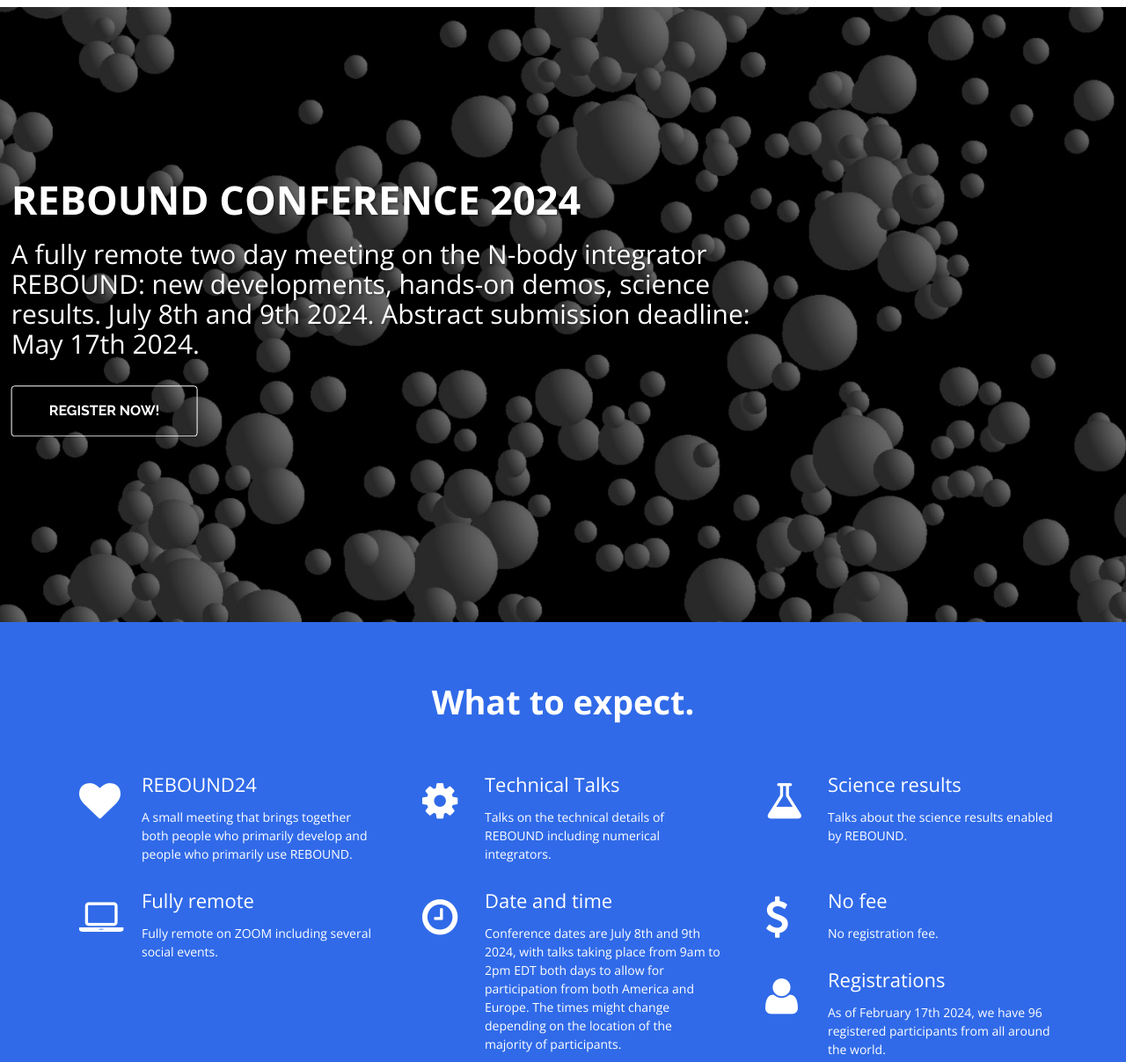
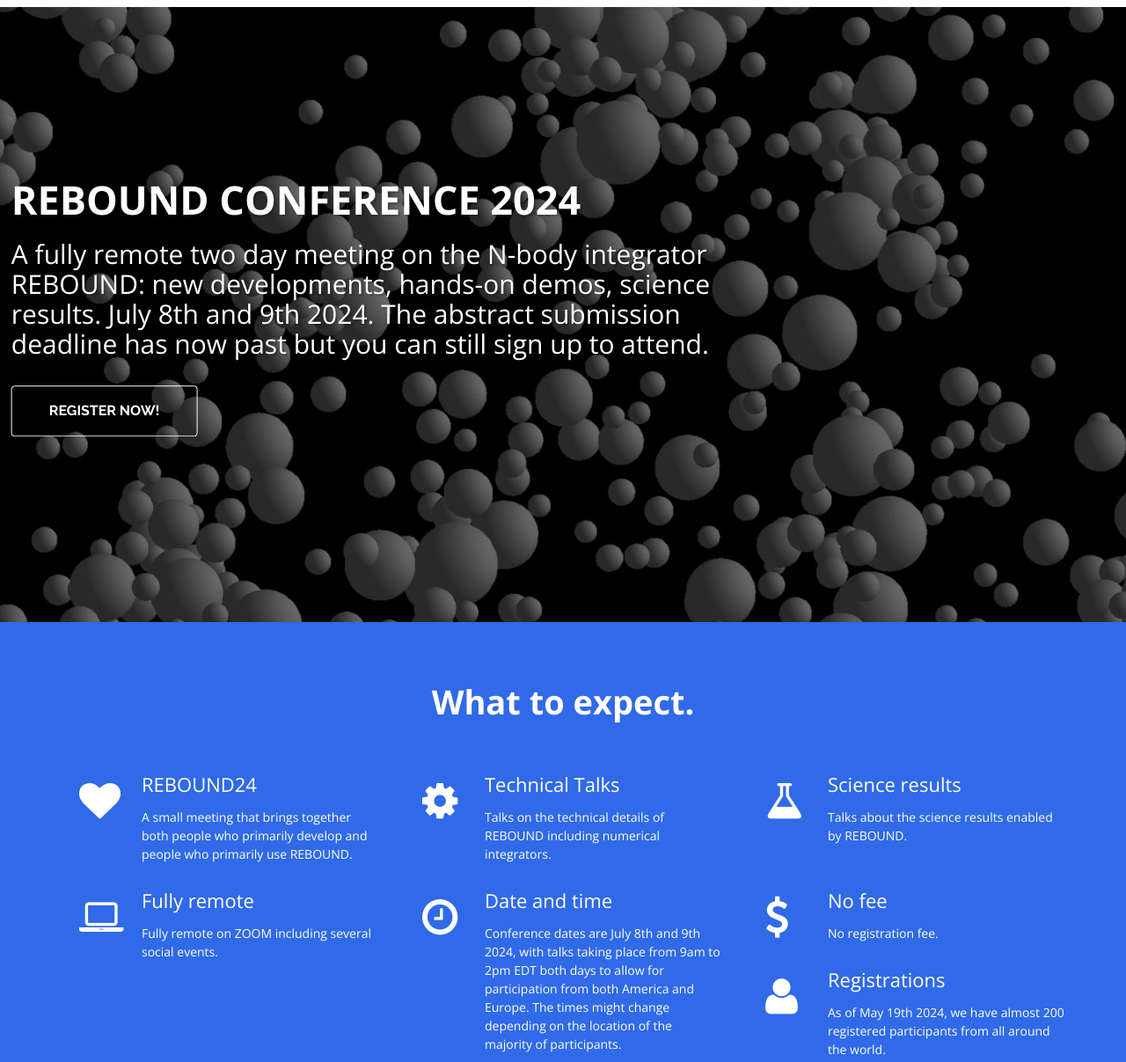
Before and after one commit to hannorein/rebound24, a plain HTML site: page index.html in a window 1280 px wide. Shown: the part 93-1300 px from the top of the page at 88% size. Drawn offline with nearby package versions, Linux system fonts and the light colour scheme.

Commit message:
deadline passed

```diff
--- a/index.html
+++ b/index.html
@@ -104,7 +104,7 @@
 					<div class="row">
 						<div class="caption-data" style="margin-top: 0px; opacity: 1;" data-animation-effect="fadeIn">
 								<h1>REBOUND Conference 2024</h1>
-								<h3 class="padding-top30">A fully remote two day meeting on the N-body integrator REBOUND: new developments, hands-on demos, science results. July 8th and 9th 2024. Abstract submission deadline: May 17th 2024.</h3>
+								<h3 class="padding-top30">A fully remote two day meeting on the N-body integrator REBOUND: new developments, hands-on demos, science results. July 8th and 9th 2024. The abstract submission deadline has now past but you can still sign up to attend.</h3>
 								<div class="padding-top60 contact-form">
 									<button class="btn cta-button" onclick="location.href='https://docs.google.com/forms/d/e/1FAIpQLSfnCtIbkM8gjnPHSuBdNcEE9RT0rClN028Uod73lWdIFpyuXA/viewform?usp=sf_link'" type="button">Register now!</button>
 								</div>
@@ -218,7 +218,7 @@ from both America and Europe. The times might change depending on the location o
 							<div class="media-body">
 								<h3 class="media-heading">Registrations</h3>
 								<blockquote>
-                                    <p>As of February 17th 2024, we have 96 registered participants from all around the world.</p>
+                                    <p>As of May 19th 2024, we have almost 200 registered participants from all around the world.</p>
 
 								</blockquote>
 							</div>
```
